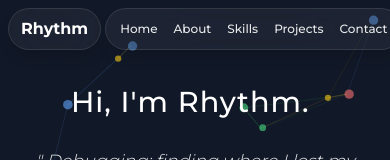
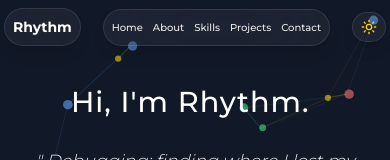
Before and after one commit to RhythmPahwa14/Rhythm-Portfolio, a Next.js app: page / in a window 390 px wide. Shown: the top 160 px of the page. Built offline with nearby package versions, Linux system fonts and the light colour scheme; a web font is replaced by a local one.

Commit message:
Update Navbar.jsx

```diff
--- a/src/app/components/Navbar.jsx
+++ b/src/app/components/Navbar.jsx
@@ -23,21 +23,21 @@ const Navbar = () => {
   ];
 
   return (
-    <nav className="fixed top-2 md:top-4 left-0 right-0 z-50 px-2 md:px-6">
+    <nav className="fixed top-2 md:top-4 left-0 right-0 z-50 px-1 md:px-6">
       <div className="max-w-7xl mx-auto">
-        <div className="flex justify-between items-center gap-1 md:gap-2">
+        <div className="flex justify-between items-center gap-0.5 md:gap-2">
           {/* Left: Name */}
           <motion.div
             initial={{ y: -24, opacity: 0 }}
             animate={{ y: 0, opacity: 1 }}
             transition={{ duration: 0.55, ease: 'easeOut' }}
-            className={`backdrop-blur-2xl rounded-full px-3 md:px-6 py-2 transition-all duration-300 ${
+            className={`backdrop-blur-2xl rounded-full px-2 md:px-6 py-1.5 md:py-2 transition-all duration-300 ${
               isScrolled
                 ? isDark ? 'bg-black/80 border border-blue-500/20 shadow-2xl' : 'bg-white/80 border border-blue-500/20 shadow-2xl'
                 : isDark ? 'bg-white/5 border border-white/10 shadow-lg' : 'bg-gray-800/10 border border-gray-800/10 shadow-lg'
             }`}
           >
-            <span className={`font-bold text-base md:text-xl ${isDark ? 'text-white' : 'text-gray-900'}`}>Rhythm</span>
+            <span className={`font-bold text-sm md:text-xl ${isDark ? 'text-white' : 'text-gray-900'}`}>Rhythm</span>
           </motion.div>
 
           {/* Center: pill-shaped nav */}
@@ -45,7 +45,7 @@ const Navbar = () => {
             initial={{ y: -24, opacity: 0 }}
             animate={{ y: 0, opacity: 1 }}
             transition={{ duration: 0.55, ease: 'easeOut' }}
-            className={`backdrop-blur-2xl rounded-full px-2 md:px-8 py-2 flex items-center gap-1 md:gap-6 transition-all duration-300 ${
+            className={`backdrop-blur-2xl rounded-full px-1 md:px-8 py-1.5 md:py-2 flex items-center gap-0.5 md:gap-6 transition-all duration-300 overflow-x-auto ${
               isScrolled
                 ? isDark ? 'bg-black/80 border border-blue-500/20 shadow-2xl' : 'bg-white/80 border border-blue-500/20 shadow-2xl'
                 : isDark ? 'bg-white/5 border border-white/10 shadow-lg' : 'bg-gray-800/10 border border-gray-800/10 shadow-lg'
@@ -55,7 +55,7 @@ const Navbar = () => {
               <motion.a
                 key={item.name}
                 href={item.href}
-                className={`font-medium text-xs md:text-sm px-1.5 md:px-3 py-1 rounded-2xl transition-all duration-200 hover:bg-blue-500/10 whitespace-nowrap ${
+                className={`font-medium text-[10px] md:text-sm px-1 md:px-3 py-1 rounded-2xl transition-all duration-200 hover:bg-blue-500/10 whitespace-nowrap ${
                   isDark ? 'text-white/90 hover:text-blue-400' : 'text-gray-900/90 hover:text-blue-600'
                 }`}
                 whileHover={{ scale: 1.05, y: -2 }}
@@ -74,7 +74,7 @@ const Navbar = () => {
             initial={{ y: -24, opacity: 0 }}
             animate={{ y: 0, opacity: 1 }}
             transition={{ duration: 0.55, ease: 'easeOut' }}
-            className={`backdrop-blur-2xl rounded-full px-2.5 md:px-4 py-2 transition-all duration-300 cursor-pointer ${
+            className={`backdrop-blur-2xl rounded-full px-2 md:px-4 py-1.5 md:py-2 transition-all duration-300 cursor-pointer ${
               isScrolled
                 ? isDark ? 'bg-black/80 border border-blue-500/20 shadow-2xl' : 'bg-white/80 border border-blue-500/20 shadow-2xl'
                 : isDark ? 'bg-white/5 border border-white/10 shadow-lg' : 'bg-gray-800/10 border border-gray-800/10 shadow-lg'
```
